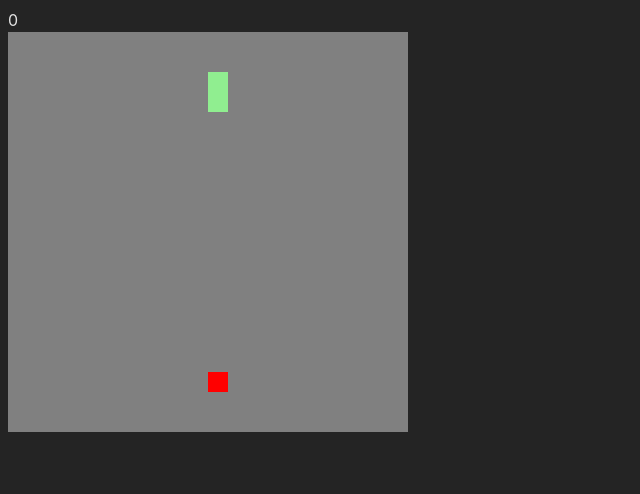
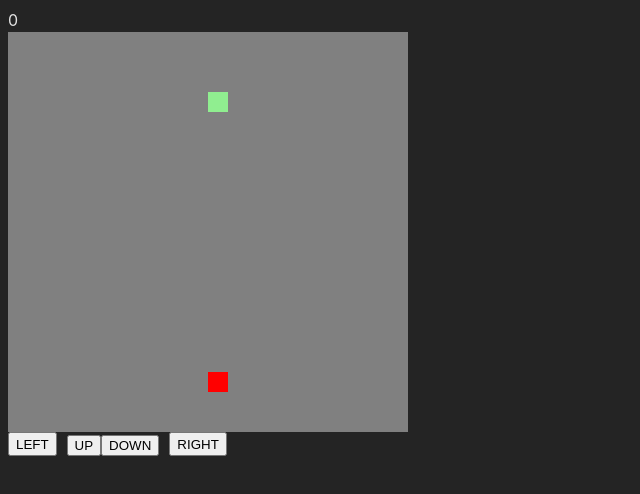
Before and after one commit to alexhetley6107/snaker, a React (Vite) app: page / in a window 1280 px wide. Both pictures are taken after a click on the button "Start". Shown: the top 494 px of the page, without its empty margins (0-640 px from the left). Built offline with nearby package versions, Linux system fonts and the light colour scheme.

Commit message:
feat: losing

```diff
--- a/src/components/Board/index.tsx
+++ b/src/components/Board/index.tsx
@@ -10,7 +10,7 @@ type Props = {
   stopGame: () => void;
 };
 
-export const Board: FC<Props> = ({ direction, addPoint }) => {
+export const Board: FC<Props> = ({ direction, addPoint, stopGame }) => {
   const [snake, setSnake] = useState<Position[]>(initialSnake);
   const [food, setFood] = useState<Position | null>(null);
 
@@ -25,10 +25,12 @@ export const Board: FC<Props> = ({ direction, addPoint }) => {
     // eslint-disable-next-line
   }, [snake]);
 
-  const checkAvailableCell = (value: number) => {
-    if (value < 0) return BOARD_SIZE - 1;
-    if (value >= BOARD_SIZE) return 0;
-    return value;
+  const checkBorderOutCell = (pos: Position) => {
+    return pos[0] < 0 || pos[0] >= BOARD_SIZE || pos[1] < 0 || pos[1] >= BOARD_SIZE;
+  };
+
+  const checkSnakeCollision = (pos: Position, snake: Position[]) => {
+    return snake.some((c) => c[0] === pos[0] && c[1] === pos[1]);
   };
 
   const generateFood = () => {
@@ -62,16 +64,24 @@ export const Board: FC<Props> = ({ direction, addPoint }) => {
           break;
       }
 
-      const head: Position = [
-        checkAvailableCell(newSnake[newSnake.length - 1][0] + move[0]),
-        checkAvailableCell(newSnake[newSnake.length - 1][1] + move[1]),
+      const nextPos: Position = [
+        newSnake[newSnake.length - 1][0] + move[0],
+        newSnake[newSnake.length - 1][1] + move[1],
       ];
 
-      newSnake.push(head);
+      const isOut = checkBorderOutCell(nextPos);
+      const isCollision = checkSnakeCollision(nextPos, newSnake);
+
+      if (isOut || isCollision) {
+        stopGame();
+        return;
+      }
+
+      newSnake.push(nextPos);
 
       let spliceIndex = 1;
 
-      const isEating = head[0] === food?.[0] && head[1] === food[1];
+      const isEating = nextPos[0] === food?.[0] && nextPos[1] === food[1];
       if (isEating) {
         spliceIndex = 0;
         generateFood();
@@ -96,7 +106,6 @@ export const Board: FC<Props> = ({ direction, addPoint }) => {
 
               const isFood =
                 type !== CELL_TYPE.SNAKE && food?.[0] === rowIndex && food[1] === colIndex;
-
               if (isFood) type = CELL_TYPE.FOOD;
 
               return <Cell key={colIndex} type={type} />;
--- /dev/null
+++ b/src/components/DirectionArrows/DirectionArrows.module.css
@@ -0,0 +1,4 @@
+.arrows {
+  display: flex;
+  gap: 10px;
+}
--- /dev/null
+++ b/src/components/DirectionArrows/index.tsx
@@ -0,0 +1,21 @@
+import { FC } from 'react';
+import { DIRECTION } from '../../types';
+import s from './DirectionArrows.module.css';
+
+type Props = {
+  direction: DIRECTION;
+  setDirection: (d: DIRECTION) => void;
+};
+
+export const DirectionArrows: FC<Props> = ({ setDirection }) => {
+  return (
+    <div className={s.arrows}>
+      <button onClick={() => setDirection(DIRECTION.LEFT)}>LEFT</button>
+      <div>
+        <button onClick={() => setDirection(DIRECTION.UP)}>UP</button>
+        <button onClick={() => setDirection(DIRECTION.DOWN)}>DOWN</button>
+      </div>
+      <button onClick={() => setDirection(DIRECTION.RIGHT)}>RIGHT</button>
+    </div>
+  );
+};
--- a/src/components/Game/index.tsx
+++ b/src/components/Game/index.tsx
@@ -2,6 +2,7 @@ import { FC, useEffect, useState } from 'react';
 import { DIRECTION } from '../../types';
 import { MOVES, OPPOSITE_DIRECTIONS } from '../../constants';
 import { Board } from '../Board';
+import { DirectionArrows } from '../DirectionArrows';
 
 type Props = {
   score: number;
@@ -12,13 +13,16 @@ type Props = {
 export const Game: FC<Props> = ({ score, addPoint, stopGame }) => {
   const [direction, setDirection] = useState<DIRECTION>(DIRECTION.UP);
 
+  const changeDirection = (dir: DIRECTION) => {
+    setDirection((d) => {
+      return dir === OPPOSITE_DIRECTIONS[d] ? d : dir;
+    });
+  };
+
   const handleKeyDown = (e: KeyboardEvent) => {
     const dir = MOVES[e.code as keyof typeof MOVES];
     if (!dir) return;
-
-    setDirection((d) => {
-      return dir === OPPOSITE_DIRECTIONS[d] ? d : dir;
-    });
+    changeDirection(dir);
   };
 
   useEffect(() => {
@@ -26,12 +30,14 @@ export const Game: FC<Props> = ({ score, addPoint, stopGame }) => {
     return () => {
       document.removeEventListener('keydown', handleKeyDown);
     };
+    // eslint-disable-next-line
   }, []);
 
   return (
     <>
       {score}
       <Board direction={direction} addPoint={addPoint} stopGame={stopGame} />
+      <DirectionArrows direction={direction} setDirection={changeDirection} />
     </>
   );
 };
--- a/src/constants/index.ts
+++ b/src/constants/index.ts
@@ -1,14 +1,11 @@
 import { DIRECTION, Position } from '../types';
 
-export const SPEED = 300;
+export const SPEED = 400;
 
 export const BOARD_SIZE = 20;
 export const DEFAULT_CELLS: number[][] = Array(BOARD_SIZE).fill(Array(BOARD_SIZE).fill(0));
 
-export const initialSnake: Position[] = [
-  [10, 10],
-  [10, 11],
-];
+export const initialSnake: Position[] = [[BOARD_SIZE / 2, BOARD_SIZE / 2]];
 
 export const MOVES = {
   ArrowUp: DIRECTION.UP,
```
